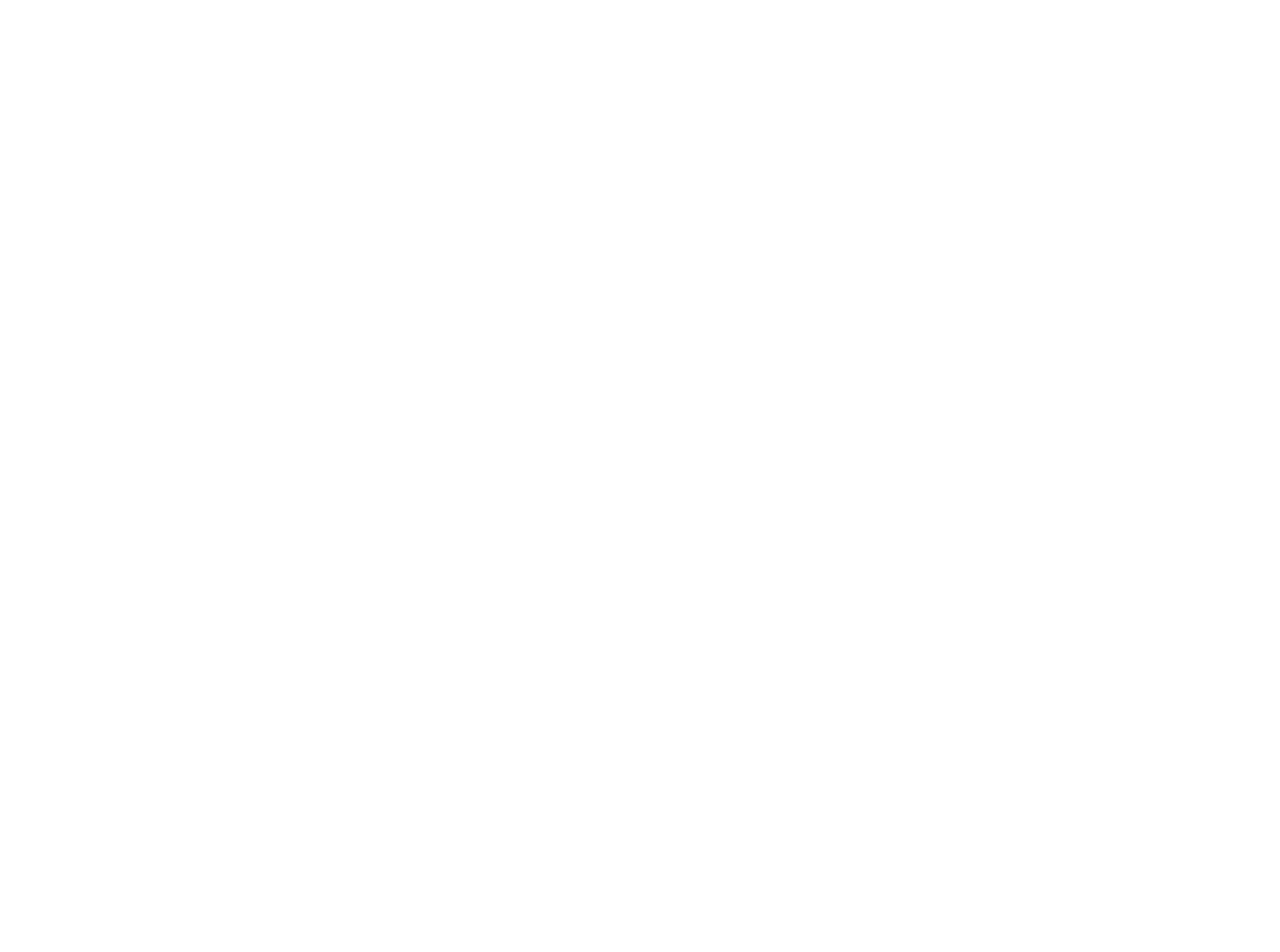
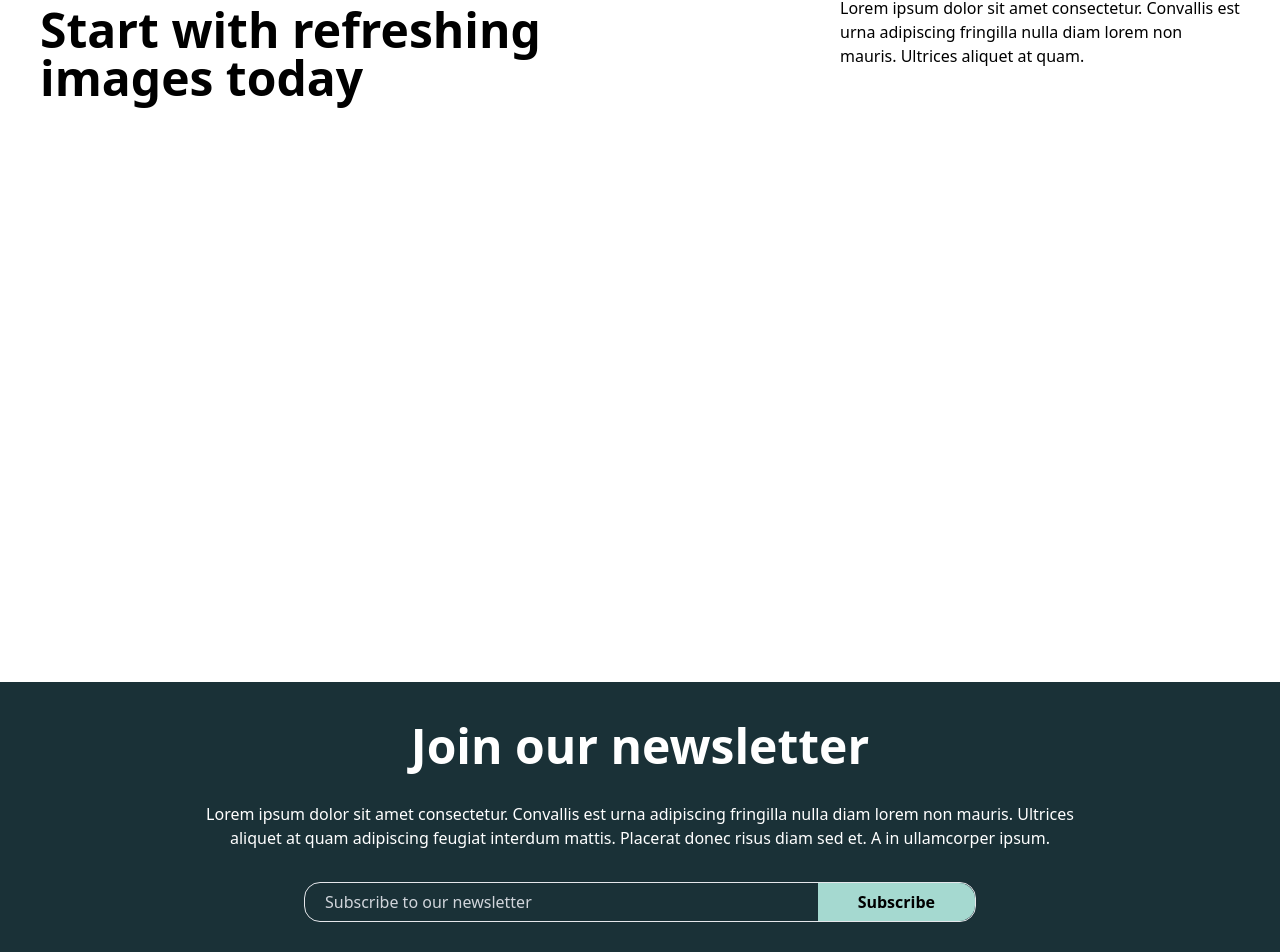
Before and after one commit to NiyonkuruEsther/novanurture, a React (Vite) app: page / in a window 1280 px wide. Shown: the part 2092-3044 px from the top of the page. Before the commit the page ends 1974 px from the top, so only its background shows below. Built offline with nearby package versions, Linux system fonts and the light colour scheme.

Commit message:
add subscribe form

```diff
--- a/src/App.jsx
+++ b/src/App.jsx
@@ -1,6 +1,8 @@
 import Quote from "./components/Quote";
 import Statistics from "./components/Statistics";
+import Subscribe from "./components/Subscribe";
 import About from "./pages/About";
+import Gallery from "./pages/Gallery";
 import Home from "./pages/Home";
 
 function App() {
@@ -10,6 +12,8 @@
       <Statistics />
       <About />
       <Quote />
+      <Gallery />
+      <Subscribe />
     </>
   );
 }
--- /dev/null
+++ b/src/components/Subscribe.jsx
@@ -0,0 +1,32 @@
+import React from "react";
+
+const Subscribe = () => {
+  return (
+    <div className="bg-secondaryDark flex flex-col items-center justify-center py-10">
+      <div className="max-w-[1200px] flex flex-col justify-center items-center  gap-8">
+        <p className=" text-white  m-0 flex flex-col gap-8 text-center items-center">
+          <h1 className="text-5xl font-semibold m-0 ">Join our newsletter</h1>
+          <p
+            className="text-base w-[76%]
+          "
+          >
+            Lorem ipsum dolor sit amet consectetur. Convallis est urna
+            adipiscing fringilla nulla diam lorem non mauris. Ultrices aliquet
+            at quam adipiscing feugiat interdum mattis. Placerat donec risus
+            diam sed et. A in ullamcorper ipsum.
+          </p>
+        </p>
+        <div className="border rounded-2xl w-[56%] h-10 pl-5 flex">
+          <input
+            type="text"
+            className="bg-transparent h-full flex-1 focus:outline-none text-white placeholder:text-gray-300"
+            placeholder="Subscribe to our newsletter"
+          />
+          <button className="px-10 h-full bg-lightGreen rounded-r-2xl font-semibold">Subscribe</button>
+        </div>
+      </div>
+    </div>
+  );
+};
+
+export default Subscribe;
--- /dev/null
+++ b/src/pages/Gallery.jsx
@@ -0,0 +1,26 @@
+import React from "react";
+
+const Gallery = () => {
+  return (
+    <div className="max-w-[1200px] mx-auto py-20 h-screen">
+      <div className="flex justify-between">
+        <div className="w-3/6">
+          <p className="text-base font-semibold pb-5">Gallery</p>
+          <h1 className="text-5xl font-semibold m-0">
+            Start with refreshing images today
+          </h1>
+        </div>
+        <p className="w-2/6 text-base self-center">
+          Lorem ipsum dolor sit amet consectetur. Convallis est urna adipiscing
+          fringilla nulla diam lorem non mauris. Ultrices aliquet at quam.
+        </p>
+      </div>
+
+      {/* images */}
+
+      <div className="grid grid-cols-4"></div>
+    </div>
+  );
+};
+
+export default Gallery;
```
Also changed, not shown: src/assets/zigzagLines.png (deleted).
